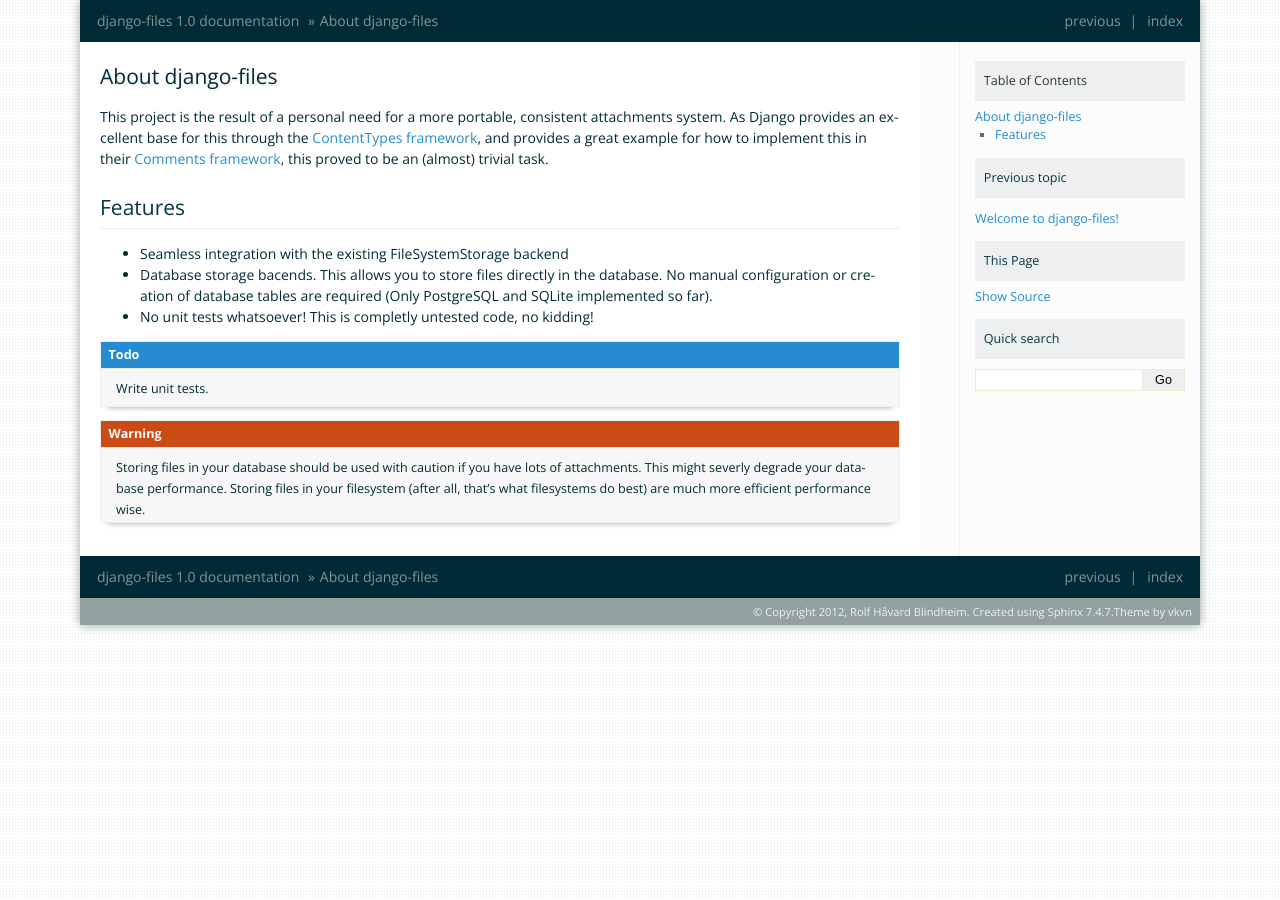
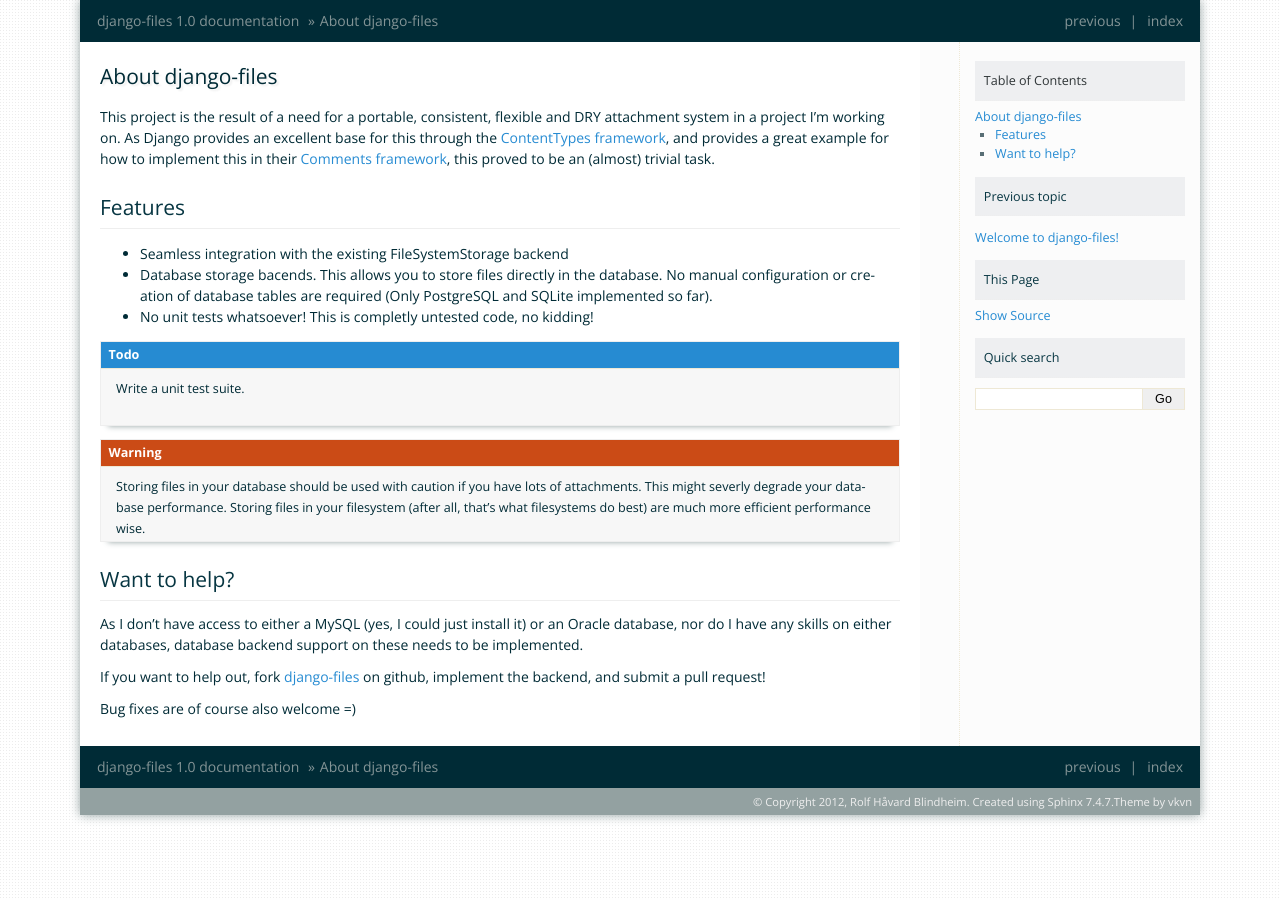
Before and after one commit to rhblind/django-files, a Sphinx documentation site: the page built from docs/intro/about.rst, in a window 1280 px wide. Built offline with Sphinx 7.4.7, drawn with Linux system fonts in a browser that asks for light colours.

Commit message:
some docs

```diff
--- a/docs/conf.py
+++ b/docs/conf.py
@@ -17,6 +17,11 @@
 # add these directories to sys.path here. If the directory is relative to the
 # documentation root, use os.path.abspath to make it absolute, like shown here.
 #sys.path.insert(0, os.path.abspath('.'))
+
+sys.path.insert(0, os.path.abspath('../'))
+
+from django.core.management import setup_environ
+from django_files import settings
 
 # -- General configuration -----------------------------------------------------
 
--- a/docs/intro/about.rst
+++ b/docs/intro/about.rst
@@ -1,7 +1,7 @@
 About django-files
 ==================
 
-This project is the result of a personal need for a more portable, consistent attachments system. As Django provides an excellent base for this through the `ContentTypes framework`_, and provides a great example for how to implement this in their `Comments framework`_, this proved to be an (almost) trivial task.
+This project is the result of a need for a portable, consistent, flexible and DRY attachment system in a project I'm working on. As Django provides an excellent base for this through the `ContentTypes framework`_, and provides a great example for how to implement this in their `Comments framework`_, this proved to be an (almost) trivial task.
 
 
 Features
@@ -12,10 +12,21 @@
 * No unit tests whatsoever! This is completly untested code, no kidding!
 
 .. todo::
-    Write unit tests.
+    Write a unit test suite.
 
 .. warning::
     Storing files in your database should be used with caution if you have lots of attachments. This might severly degrade your database performance. Storing files in your filesystem (after all, that's what filesystems do best) are much more efficient performance wise.
 
+
+Want to help?
+-------------
+
+As I don't have access to either a MySQL (yes, I could just install it) or an Oracle database, nor do I have any skills on either databases, database backend support on these needs to be implemented.
+
+If you want to help out, fork `django-files`_ on github, implement the backend, and submit a pull request!
+
+Bug fixes are of course also welcome =)
+
 .. _ContentTypes framework: https://docs.djangoproject.com/en/dev/ref/contrib/contenttypes/
 .. _Comments framework: https://docs.djangoproject.com/en/dev/ref/contrib/comments/
+.. _django-files: https://github.com/rhblind/django-files
```
Also changed, not shown: docs/index.rst (+29 -2 lines).
